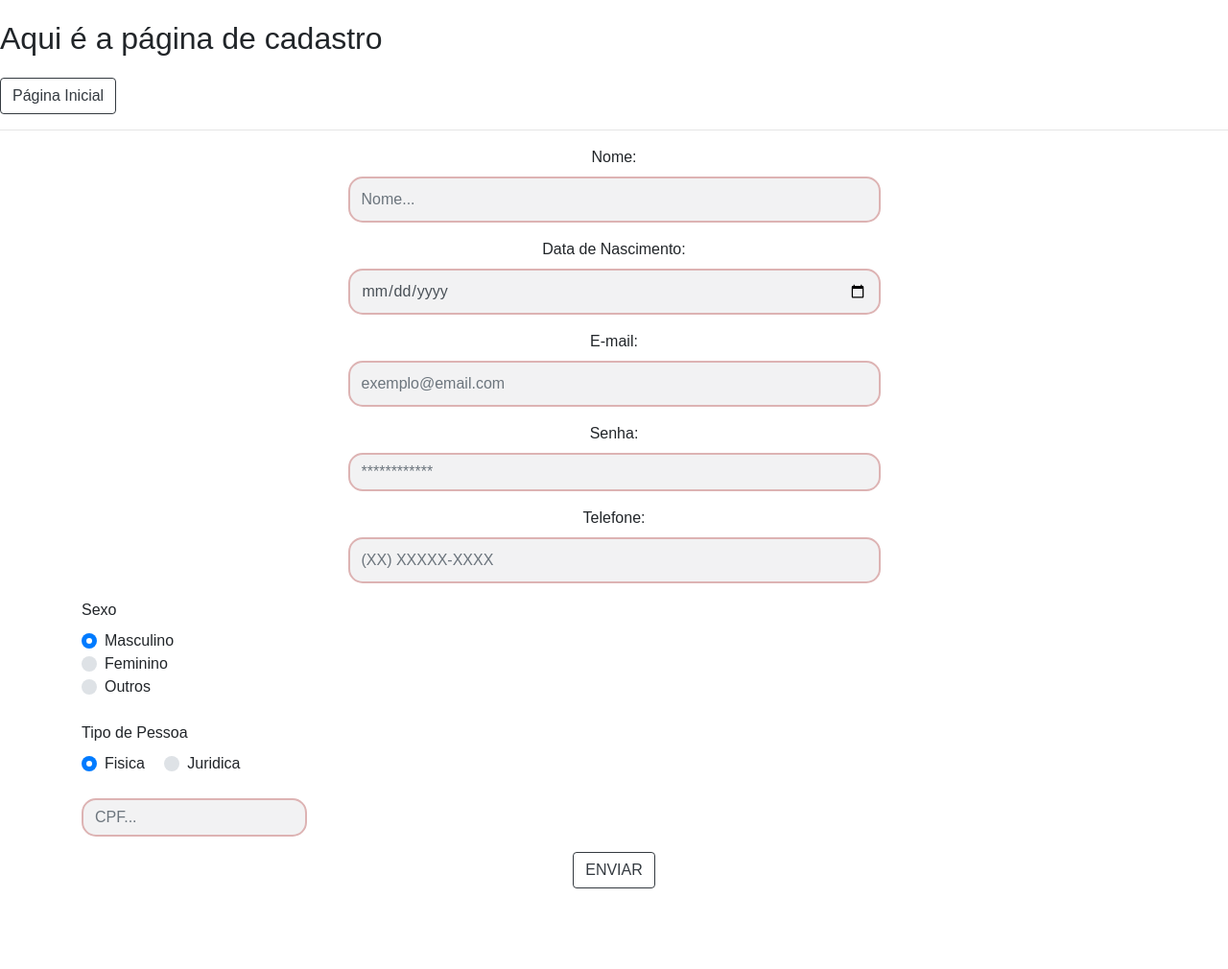
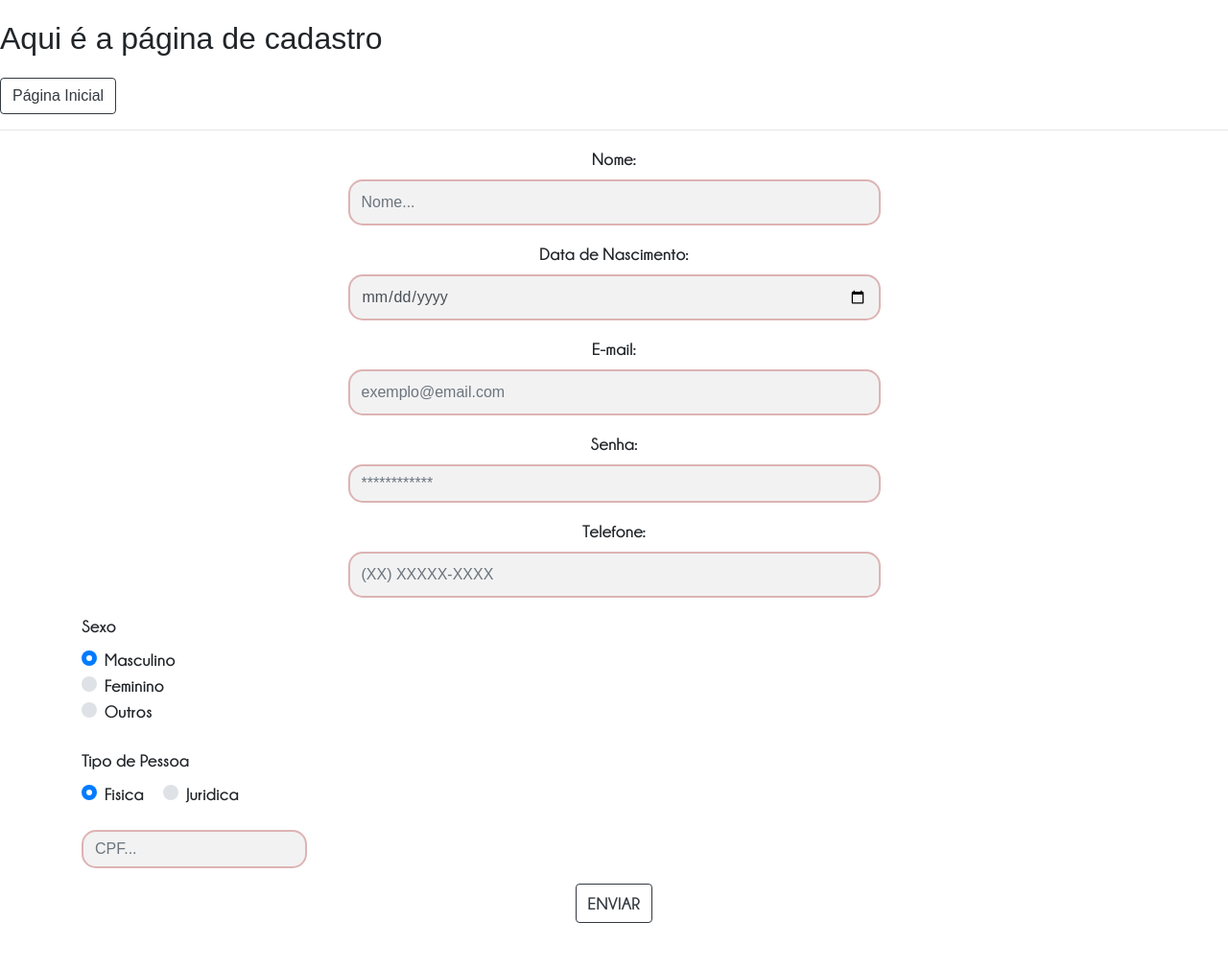
Before and after one commit to rickster1313/FinderFox, a PHP site: page /cadastro in a window 1280 px wide. Shown: the whole page at 96% size. Before the commit the page ends 926 px from the top, so only its background shows below. Run offline with PHP 8.4, Linux system fonts and the light colour scheme; data comes from the database, SQL or seed files in the repository.

Commit message:
alterando fontes

```diff
--- a/views/cadastro.php
+++ b/views/cadastro.php
@@ -29,6 +29,18 @@
     font-size: 16px;
        }
 
+       @font-face {
+
+			font-family: "Champagne & Limousines Bold";
+			src: url("assets/fonts/Champagne & Limousines Bold.ttf") format("truetype");
+
+			}
+
+       .film-font{
+		font-family: "Champagne & Limousines Bold";
+		font-size: 25px;
+			 }
+
 </style>
 </head>
 <body>
@@ -44,23 +56,23 @@
 	<div class="container" >
 	<center>
 	<form method="POST" id="form_cadastro" class="" style="">
-	    <label class="">Nome:</label>
+	    <label class="film-font" style="font-size: 18px;">Nome:</label>
 		<div class="input-group mb-3" style="width: 50%; ">
 		<input class="form-control" style="border-radius: 15px; border: 2px solid #ddb3b3; background: #f2f2f3; box-shadow: 0 0 0 0" type="text" name="nome_txt" required="required" placeholder="Nome..."  /><br><br>
         </div>
 
-        <label>Data de Nascimento:</label>
+        <label class="film-font" style="font-size: 18px;">Data de Nascimento:</label>
 		<div class="input-group mb-3" style="width: 50%;">
 		<input class="form-control" style="border-radius: 15px; border: 2px solid #ddb3b3;background: #f2f2f3; box-shadow: 0 0 0 0" type="date" name="data_txt" required="required"><br><br>
 		</div>
 
-        <label>E-mail:</label>
+        <label class="film-font" style="font-size: 18px;">E-mail:</label>
 		<div class="input-group mb-3" style="width: 50%;">
 
 		<input class="form-control" style="border-radius: 15px;border: 2px solid #ddb3b3;background: #f2f2f3; box-shadow: 0 0 0 0" id="email" type="email_txt" name="email_txt" required="required" placeholder="exemplo@email.com"><div id="resp_email"></div><br><br>
 		</div>
 
-        <label>Senha:</label>
+        <label class="film-font" style="font-size: 18px;">Senha:</label>
 		<div class="input-group mb-3" style="width: 50%;">
 
 		<input class="form-control" style="border-radius: 15px;border: 2px solid #ddb3b3;background: #f2f2f3; box-shadow: 0 0 0 0" id="senha" type="password" name="senha_txt" required="required" placeholder="************">
@@ -68,37 +80,37 @@
 	</div>
 
 
-        <label>Telefone:</label>
+        <label class="film-font" style="font-size: 18px;">Telefone:</label>
 		<div class="input-group mb-3" style="width: 50%;">
 
 		<input class="form-control" style="border-radius: 15px;border: 2px solid #ddb3b3;background: #f2f2f3; box-shadow: 0 0 0 0" id="telefone" type="text"  placeholder="(XX) XXXXX-XXXX" name="telefone_txt" required="required" /><br><br>
          </div>
 </center>
         <div class="" >
-        <label>Sexo</label><br>
+        <label class="film-font" style="font-size: 18px;">Sexo</label><br>
         <div class="custom-control custom-radio" >
     <input type="radio" class="custom-control-input"  id="customRadio" name="sexo_text" checked="checked" >
-    <label class="custom-control-label" for="customRadio" >Masculino</label>
+    <label class="custom-control-label film-font" for="customRadio" style="font-size: 18px;" >Masculino</label>
   </div>
   <div class="custom-control custom-radio">
     <input type="radio" class="custom-control-input" id="customRadio2" name="sexo_text">
-    <label class="custom-control-label" for="customRadio2">Feminino</label>
+    <label class="custom-control-label film-font" for="customRadio2" style="font-size: 18px;">Feminino</label>
   </div>
   <div class="custom-control custom-radio">
     <input type="radio" class="custom-control-input" id="customRadio3" name="sexo_text">
-    <label class="custom-control-label" for="customRadio3">Outros</label>
+    <label class="custom-control-label film-font" for="customRadio3" style="font-size: 18px;">Outros</label>
   </div>
   </div>
 
 <br>
-    <label>Tipo de Pessoa</label><br>
+    <label class="film-font" style="font-size: 18px;">Tipo de Pessoa</label><br>
         <div class="custom-control custom-radio custom-control-inline">
     <input type="radio" class="custom-control-input" value="fisica" id="customRadio4" name="pessoa_txt" checked="checked">
-    <label class="custom-control-label" for="customRadio4">Fisica</label>
+    <label class="custom-control-label film-font" for="customRadio4" style="font-size: 18px;">Fisica</label>
   </div>
   <div class="custom-control custom-radio custom-control-inline">
     <input type="radio" class="custom-control-input" value="juridica" id="customRadio5" name="pessoa_txt">
-    <label class="custom-control-label" for="customRadio5">Juridica</label>
+    <label class="custom-control-label film-font" for="customRadio5" style="font-size: 18px;">Juridica</label>
   </div>
   <br><br>
 
@@ -111,7 +123,7 @@
 	</div>
 		<div id="resp_pessoa"></div>
 
-		<input class="btn btn-outline-dark mx-auto d-block" type="submit" name="enviar_cad" value="ENVIAR" /><br><br>
+		<input class="btn btn-outline-dark mx-auto d-block film-font" style="font-size: 18px;" type="submit" name="enviar_cad" value="ENVIAR" /><br><br>
 	</form>
 	</div>
 
```
Also changed, not shown: views/home.php (+26 -13 lines), views/login.php (+41 -11 lines).
